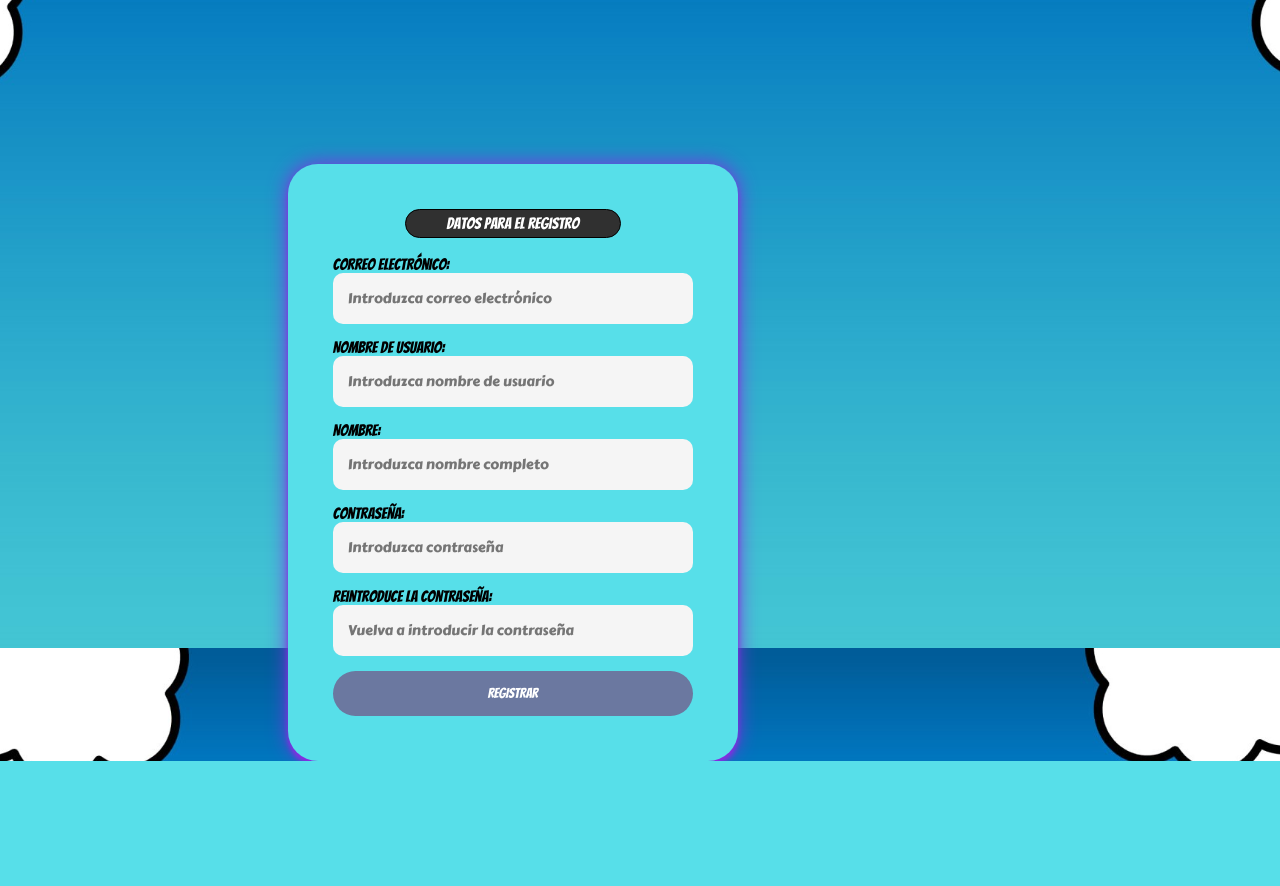
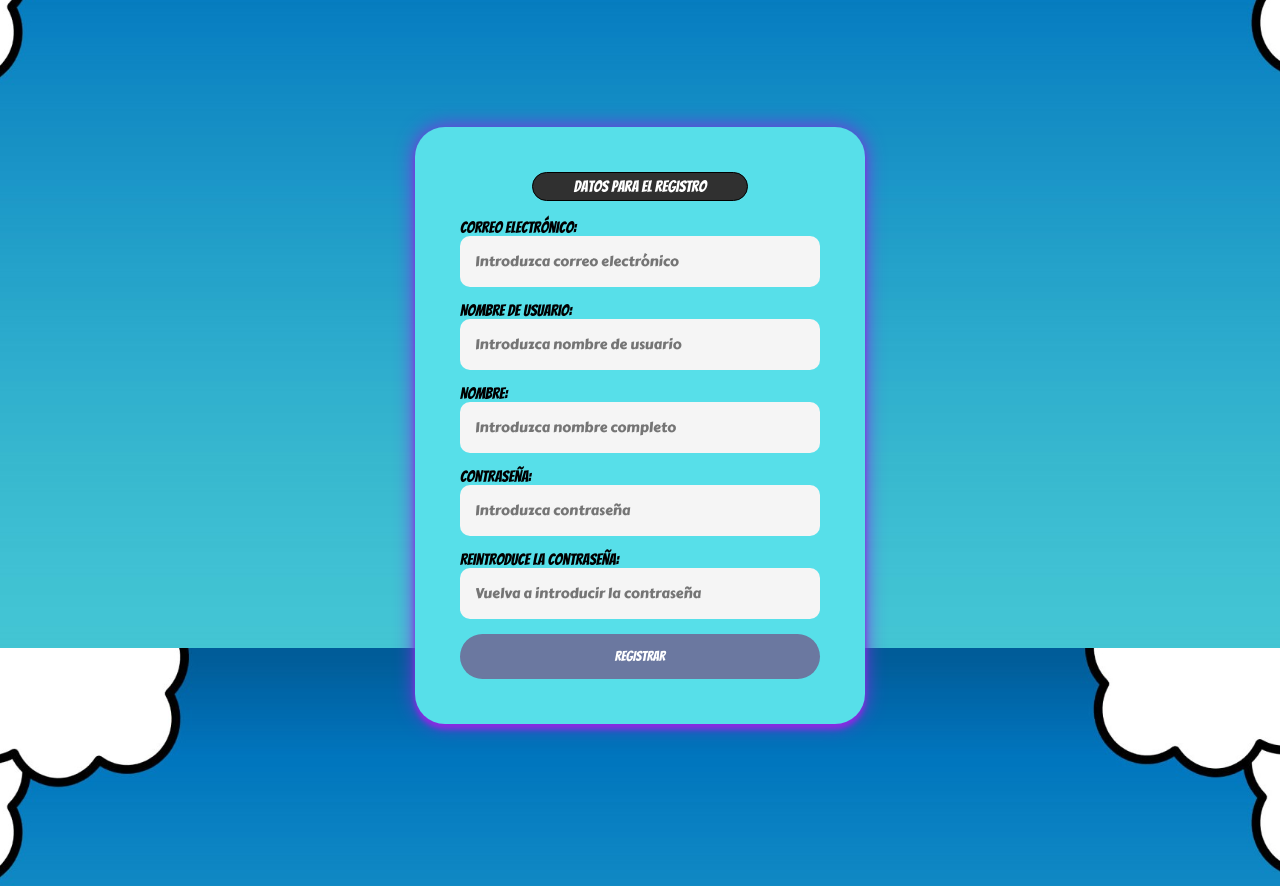
Before and after one commit to Alvaro8gb/ChestNutGames, a PHP site: page /miApp/registro.php in a window 1280 px wide. Shown: the part 152-1038 px from the top of the page. Before the commit the page ends 913 px from the top, so only its background shows below. Run offline with PHP 8.4, Linux system fonts and the light colour scheme; data that the repository does not hold is empty; some libraries are stand-ins or nearby versions.

Commit message:
Posicion de formulario arreglado

```diff
--- a/css/formulario.css
+++ b/css/formulario.css
@@ -1,6 +1,5 @@
 .login-page {
-  width: 1000px;
-  padding: 8% 0 0;
+  padding: 5%;
 }
 
 .login-form label, input{
```
